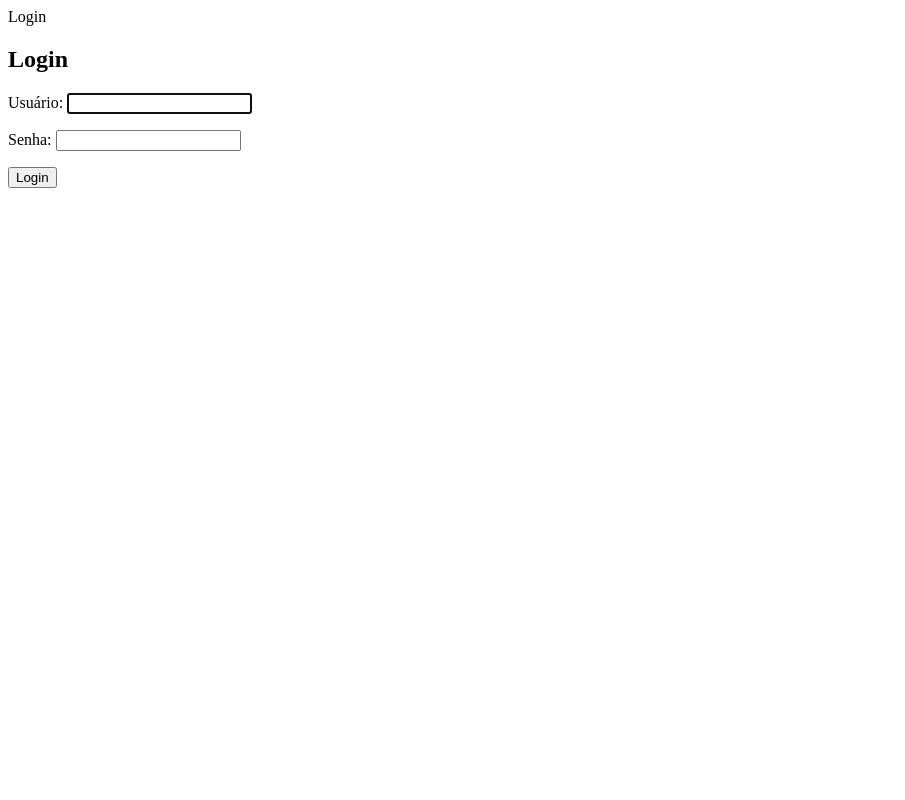
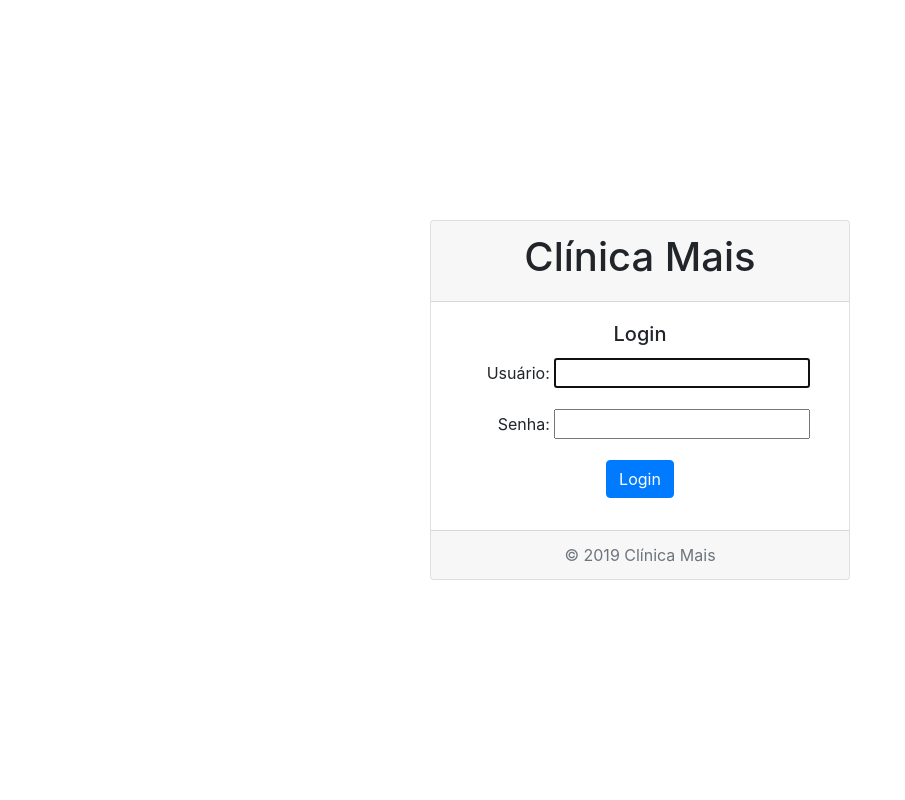
Before and after one commit to Rdadamos/clinicamais, a Django app: page / in a window 1280 px wide. Shown: the whole page, without its empty margins (0-905 px from the left). Run offline with Django 3.2, Linux system fonts and the light colour scheme; some libraries are stand-ins or nearby versions.

Commit message:
Login page with template base, Bootstrap and static files

```diff
--- /dev/null
+++ b/appointments/templates/appointments/base.html
@@ -0,0 +1,19 @@
+<!DOCTYPE html>
+{% load static %}
+<html lang="pt-br">
+  <head>
+    <meta charset="utf-8">
+    <meta name="viewport" content="width=device-width, initial-scale=1, shrink-to-fit=no">
+    <meta name="description" content="">
+    <meta name="author" content="">
+    <title>{% block title %}{% endblock %}</title>
+    <link rel="stylesheet" href="https://stackpath.bootstrapcdn.com/bootstrap/4.3.1/css/bootstrap.min.css" integrity="sha384-ggOyR0iXCbMQv3Xipma34MD+dH/1fQ784/j6cY/iJTQUOhcWr7x9JvoRxT2MZw1T" crossorigin="anonymous">
+    <link href="{% static "css/style.css" %}" rel="stylesheet">
+  </head>
+  <body id="page-top">
+    {% block content %}{% endblock %}
+    <script src="https://code.jquery.com/jquery-3.3.1.slim.min.js" integrity="sha384-q8i/X+965DzO0rT7abK41JStQIAqVgRVzpbzo5smXKp4YfRvH+8abtTE1Pi6jizo" crossorigin="anonymous"></script>
+    <script src="https://cdnjs.cloudflare.com/ajax/libs/popper.js/1.14.7/umd/popper.min.js" integrity="sha384-UO2eT0CpHqdSJQ6hJty5KVphtPhzWj9WO1clHTMGa3JDZwrnQq4sF86dIHNDz0W1" crossorigin="anonymous"></script>
+    <script src="https://stackpath.bootstrapcdn.com/bootstrap/4.3.1/js/bootstrap.min.js" integrity="sha384-JjSmVgyd0p3pXB1rRibZUAYoIIy6OrQ6VrjIEaFf/nJGzIxFDsf4x0xIM+B07jRM" crossorigin="anonymous"></script>
+  </body>
+</html>
--- a/clinicamais/settings.py
+++ b/clinicamais/settings.py
@@ -27,6 +27,7 @@
 
 ALLOWED_HOSTS = []
 
+LOGIN_REDIRECT_URL = 'appointments/'
 
 # Application definition
 
@@ -125,6 +126,4 @@
 # https://docs.djangoproject.com/en/2.2/howto/static-files/
 
 STATIC_URL = '/static/'
-
-# Redirect after login
-LOGIN_REDIRECT_URL = 'appointments/'
+STATICFILES_DIRS = (os.path.join(BASE_DIR, "static"), )
--- /dev/null
+++ b/static/css/style.css
@@ -0,0 +1,17 @@
+body, html {
+  height: 100%;
+}
+
+.loginForm label {
+  min-width: 80px;
+  text-align: right;
+}
+
+.loginCard {
+  min-height: 360px;
+  min-width: 420px;
+  position: absolute;
+  top: 50%;
+  left: 50%;
+  margin: -180px 0 0 -210px;
+}
--- a/users/templates/users/login.html
+++ b/users/templates/users/login.html
@@ -1,10 +1,22 @@
+{% extends "appointments/base.html" %}
+
 {% block title %}Login{% endblock %}
 
 {% block content %}
-  <h2>Login</h2>
-  <form method="post">
-    {% csrf_token %}
-    {{ form.as_p }}
-    <button type="submit">Login</button>
-  </form>
+  <div class="card text-center loginCard">
+    <div class="card-header">
+      <h1>Clínica Mais</h1>
+    </div>
+    <div class="card-body">
+      <h5 class="card-title">Login</h5>
+      <form method="post" class="loginForm">
+        {% csrf_token %}
+        {{ form.as_p }}
+        <button type="submit" class="btn btn-primary">Login</button>
+      </form>
+    </div>
+    <div class="card-footer text-muted">
+      &copy; {% now "Y" %} Clínica Mais
+    </div>
+  </div>
 {% endblock %}
```
